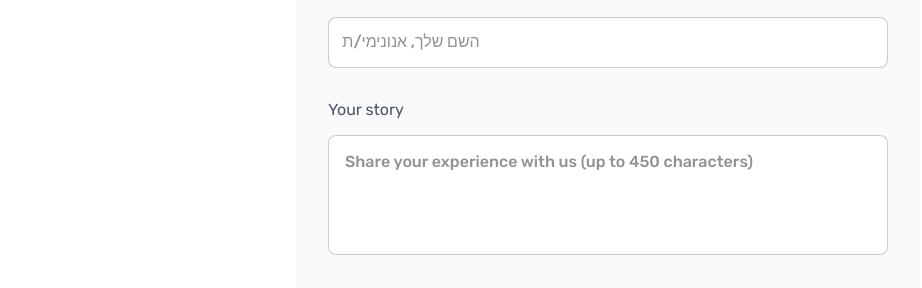
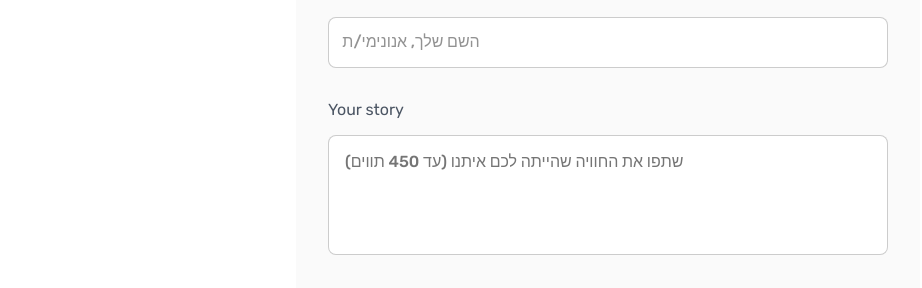
Before and after one commit to Yil2000/Flowerman, a website: page index.html in a window 1280 px wide. Shown: the part 5781-6069 px from the top of the page, without its empty margins (32-954 px from the left). Drawn offline with Linux system fonts and the light colour scheme; no server answers.

Commit message:
Update index.html

```diff
--- a/index.html
+++ b/index.html
@@ -492,7 +492,7 @@
       <textarea id="share-massege"
         name="message"
         placeholder="שתפו את החוויה שהייתה לכם איתנו (עד 450 תווים)"
-         data-translation="massages_form_text_iput"
+         data-translation="massages_form_text_input"
         maxlength="450"
         required
       ></textarea>
```
